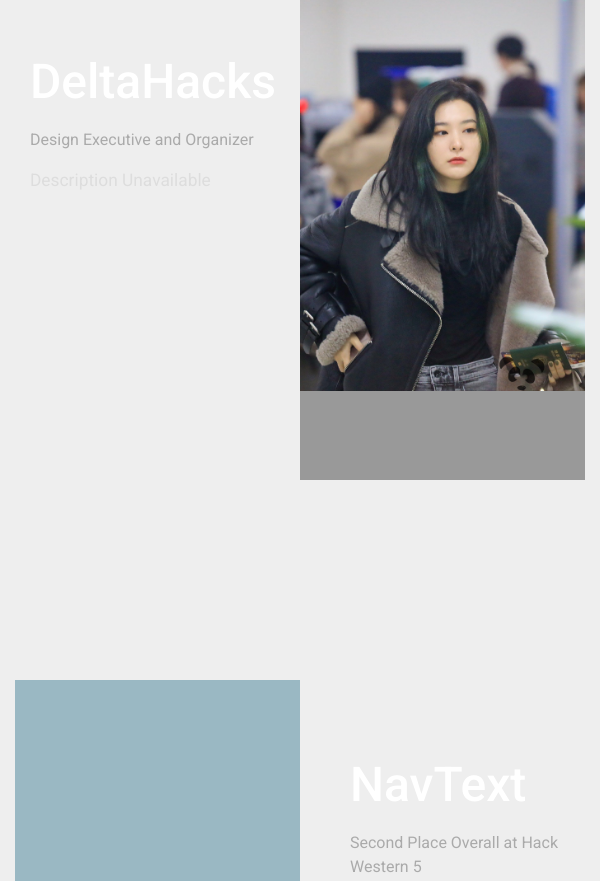
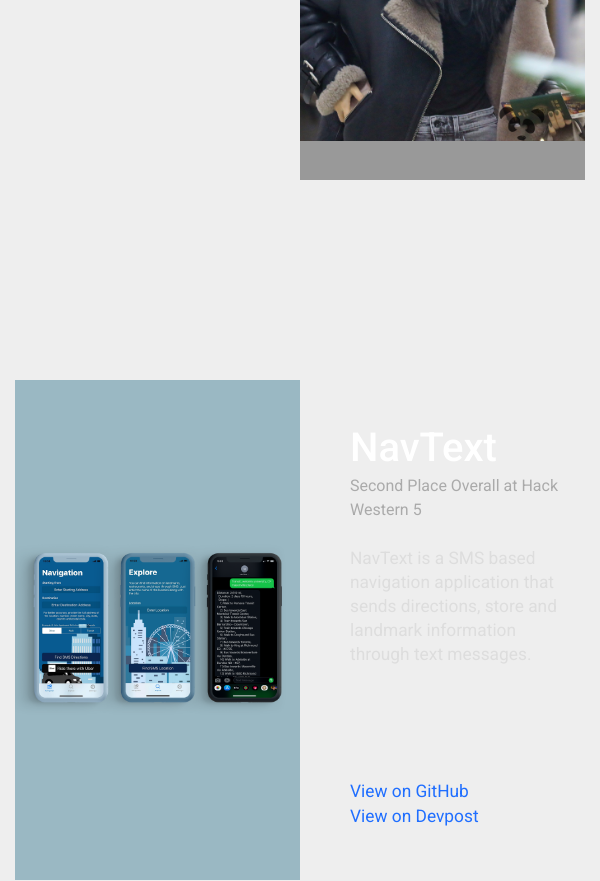
Before and after one commit to merlinzhao/merlinzhao_web, a Vue app: page / in a window 600 px wide. Shown: the part 5700-6581 px from the top of the page. Built offline with nearby package versions, Linux system fonts and the light colour scheme; some icons are missing.

Commit message:
mobile enhancements

```diff
--- a/src/App.vue
+++ b/src/App.vue
@@ -220,7 +220,7 @@
   }
 }
 
-@media only screen and (max-width: 555px) {
+@media only screen and (max-width: 576px) {
   .headingOneHalf {
     line-height: 40pt !important;
     font-size: 35pt !important;
@@ -236,7 +236,7 @@
     margin: 0;
   }
 }
-@media only screen and (min-width: 556px) and (max-width: 833px) {
+@media only screen and (min-width: 575px) and (max-width: 833px) {
   .headingOneHalf {
     line-height: 52pt;
     font-size: 45pt;
--- a/src/components/experience-card.vue
+++ b/src/components/experience-card.vue
@@ -386,6 +386,9 @@
   mounted() {
     window.addEventListener("scroll", this.getScroll);
     this.bg = document.getElementById(this.thisId);
+    if (!this.photoLeft) {
+      this.bg.classList.add("expCBg2");
+    }
   },
   methods: {
     getScroll() {
@@ -439,7 +442,7 @@
 .textCardL {
   color: var(--white);
   width: 100%;
-  height: 600px;
+  height: 100%;
   display: flex;
   flex-direction: column;
 
@@ -451,7 +454,7 @@
 .textCardR {
   color: var(--white);
   width: 100%;
-  height: 600px;
+  height: 100%;
   display: flex;
   flex-direction: column;
 
@@ -461,7 +464,7 @@
 }
 .photoCard {
   width: 100%;
-  height: 600px;
+  height: 100%;
   background: red;
   padding: 0;
   background-repeat: no-repeat;
@@ -540,11 +543,15 @@
   }
 }
 
-@media only screen and (max-width: 555px) {
+@media only screen and (max-width: 575px) {
   .expCBg {
     flex-direction: column;
     margin: 10px;
     height: auto;
+  }
+
+  .expCBg2 {
+    flex-direction: column-reverse !important;
   }
   .photoCard {
     height: 250px !important;
@@ -561,6 +568,18 @@
   }
 }
 
-@media only screen and (min-width: 556px) and (max-width: 833px) {
+@media only screen and (min-width: 576px) and (max-width: 767px) {
+  .headingTwo {
+    line-height: 32pt !important;
+    font-size: 30pt !important;
+    margin-bottom: 5px;
+  }
+  .subHeading {
+    margin-bottom: 0px;
+  }
+  .expCBg {
+    height: 500px;
+    margin: 100px 0 100px 0;
+  }
 }
 </style>
```
